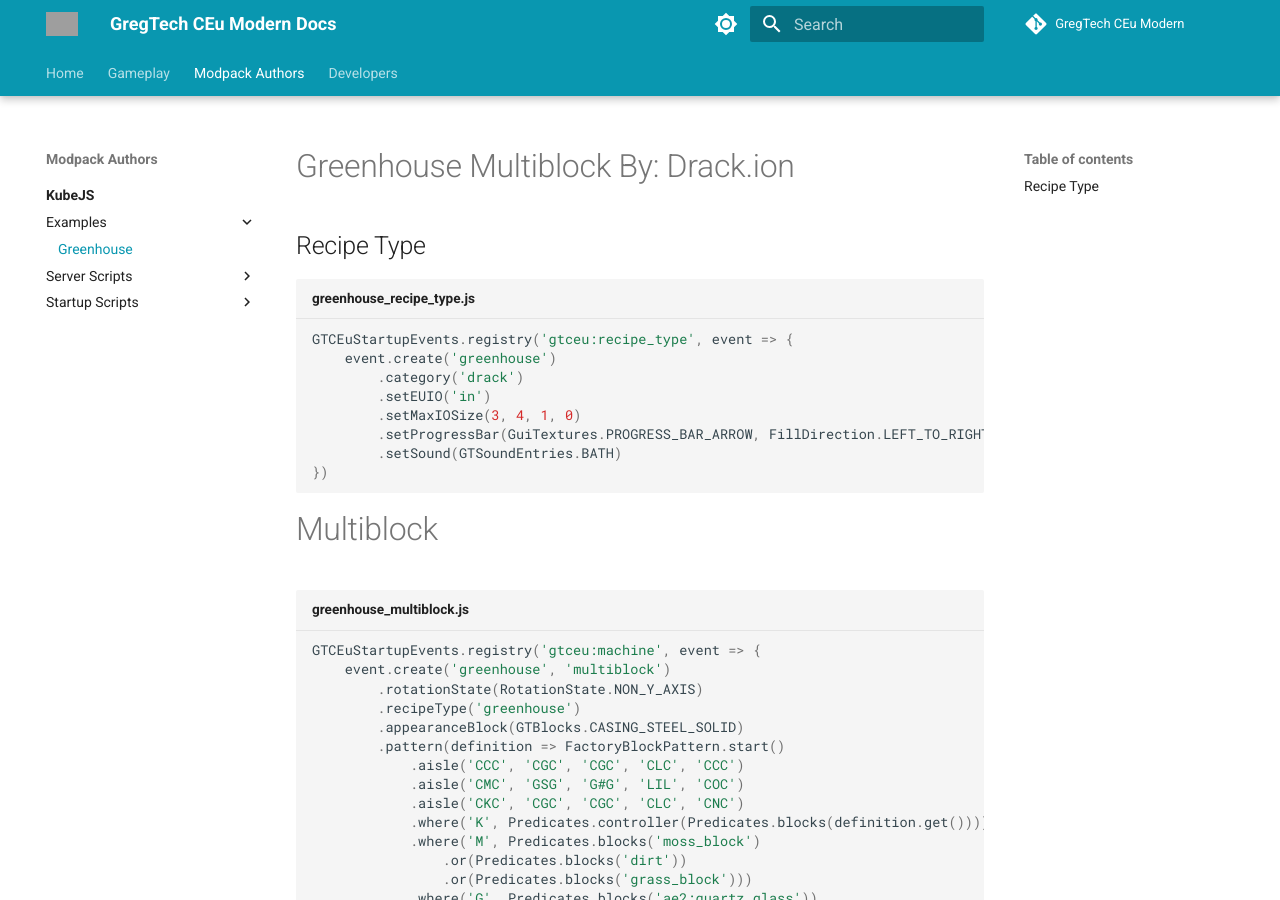
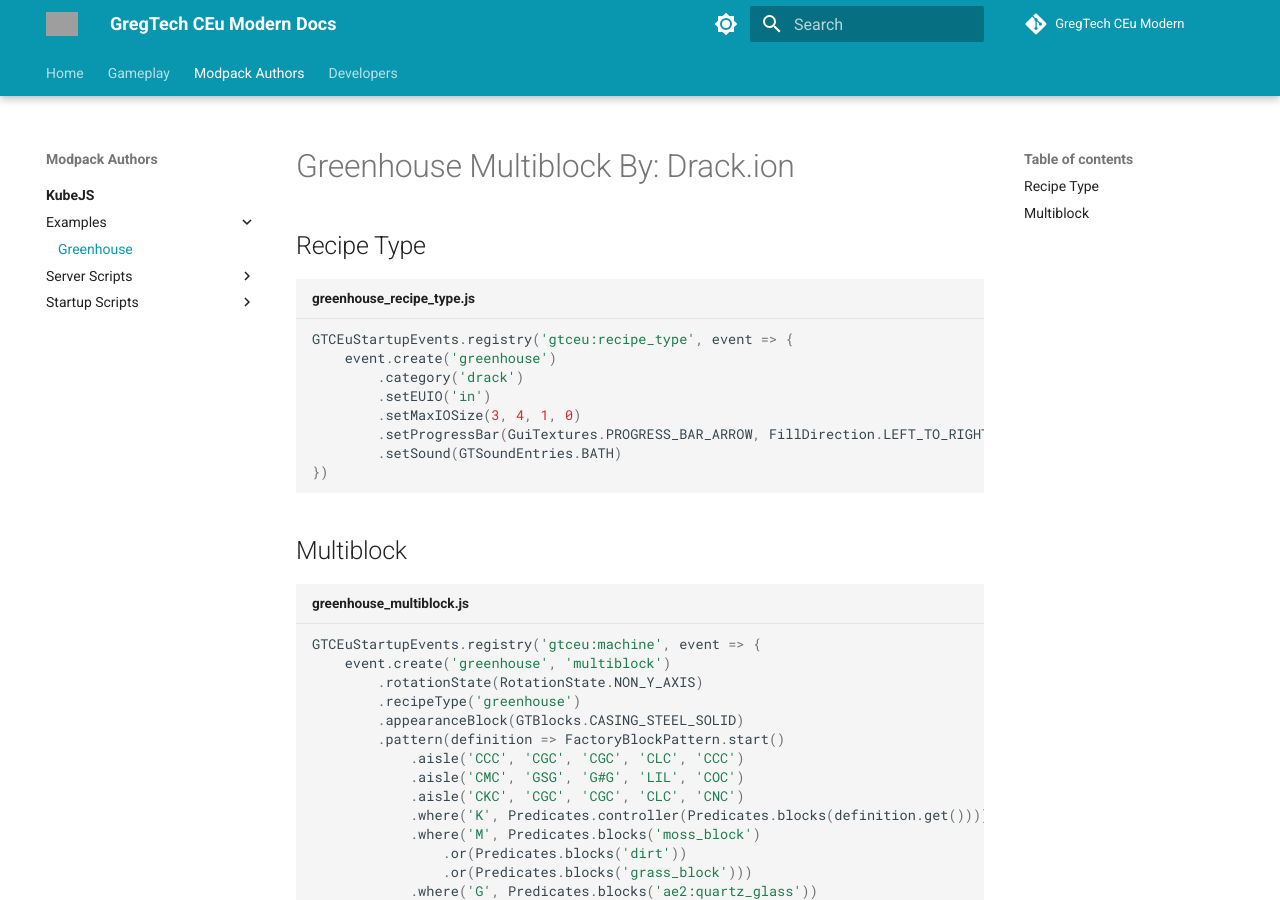
Before and after one commit to GregTechCEu/gtceu-modern-docs, an MkDocs documentation site: the page built from docs/Modpacks/KubeJS/Examples/Greenhouse.md, in a window 1280 px wide and 900 px high. Built offline with MkDocs 1.6.1 and Material for MkDocs 9.7.7, drawn with Linux system fonts in a browser that asks for light colours; comment, search, counter and statistics services are not loaded; grey boxes are pictures that could not be loaded.

Commit message:
Update docs/Modpacks/KubeJS/Examples/Greenhouse.md
Co-authored-by: Mikerooni <139889766+mikerooni@users.noreply.github.com>

````diff
--- a/docs/Modpacks/KubeJS/Examples/Greenhouse.md
+++ b/docs/Modpacks/KubeJS/Examples/Greenhouse.md
@@ -20,7 +20,7 @@
 ```
 
 
-# Multiblock
+## Multiblock
 
 ```js title="greenhouse_multiblock.js"
 GTCEuStartupEvents.registry('gtceu:machine', event => {
````
